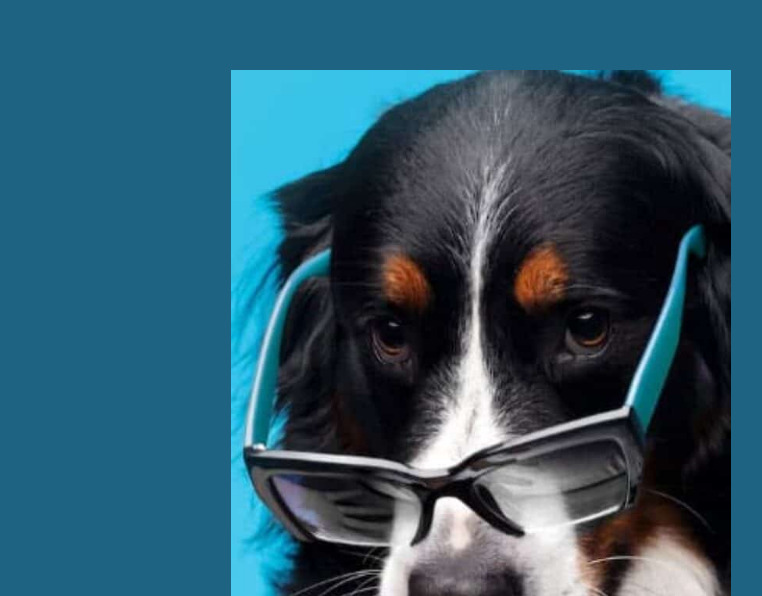
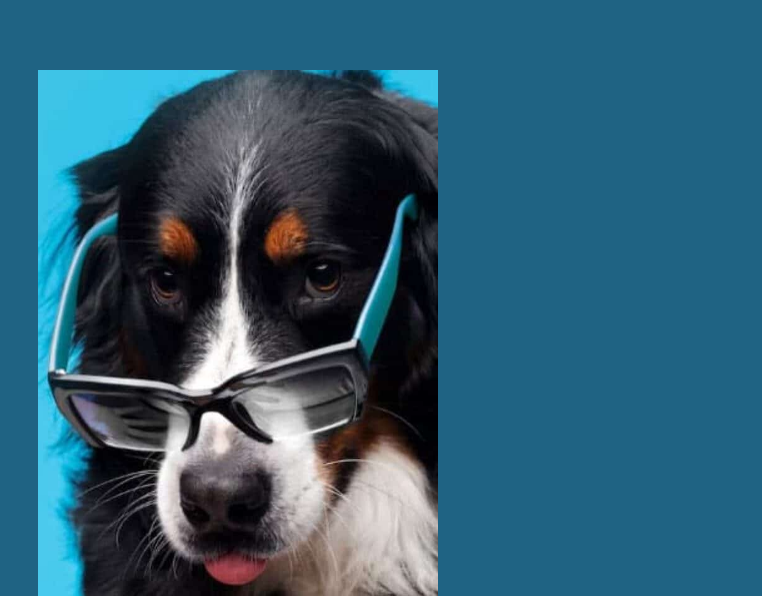
Before and after one commit to Dede142/agrinho, a plain HTML site: page agrão/index.html in a window 1280 px wide. Shown: the part 204-800 px from the top of the page, without its empty margins (402-1164 px from the left). Drawn offline with Linux system fonts and the light colour scheme.

Commit message:
Add files via upload

```diff
--- a/agrão/index.html
+++ b/agrão/index.html
@@ -11,10 +11,10 @@
 <header class="animal">
     <h1> cachorro</h1>
 </header>
-    <section>
+    <section class="conteudo-principal">
         <div class="cachorro">
     <img class="romeo" src="sao.ass.cachorras.jpg" alt="doguinho">
-</div>
+        </div>
     <h3 class="latido">au-au</h3>
 
 </section>
--- a/agrão/style.css
+++ b/agrão/style.css
@@ -19,10 +19,20 @@ color: var(--branco) ;
     margin: 0 625px;
 }
 .romeo{
-  width: 500px;
+  width: 400px;
 }
 
 .latido{
     text-align: center;
     font-size: 30px;
 }
+
+.conteudo-principal{
+    display: flex;
+    flex-direction: column;
+    justify-content: center;
+    align-items: center;
+    max-width: 1200px;
+    width: 100%;
+    margin: 0 auto;
+}
```
